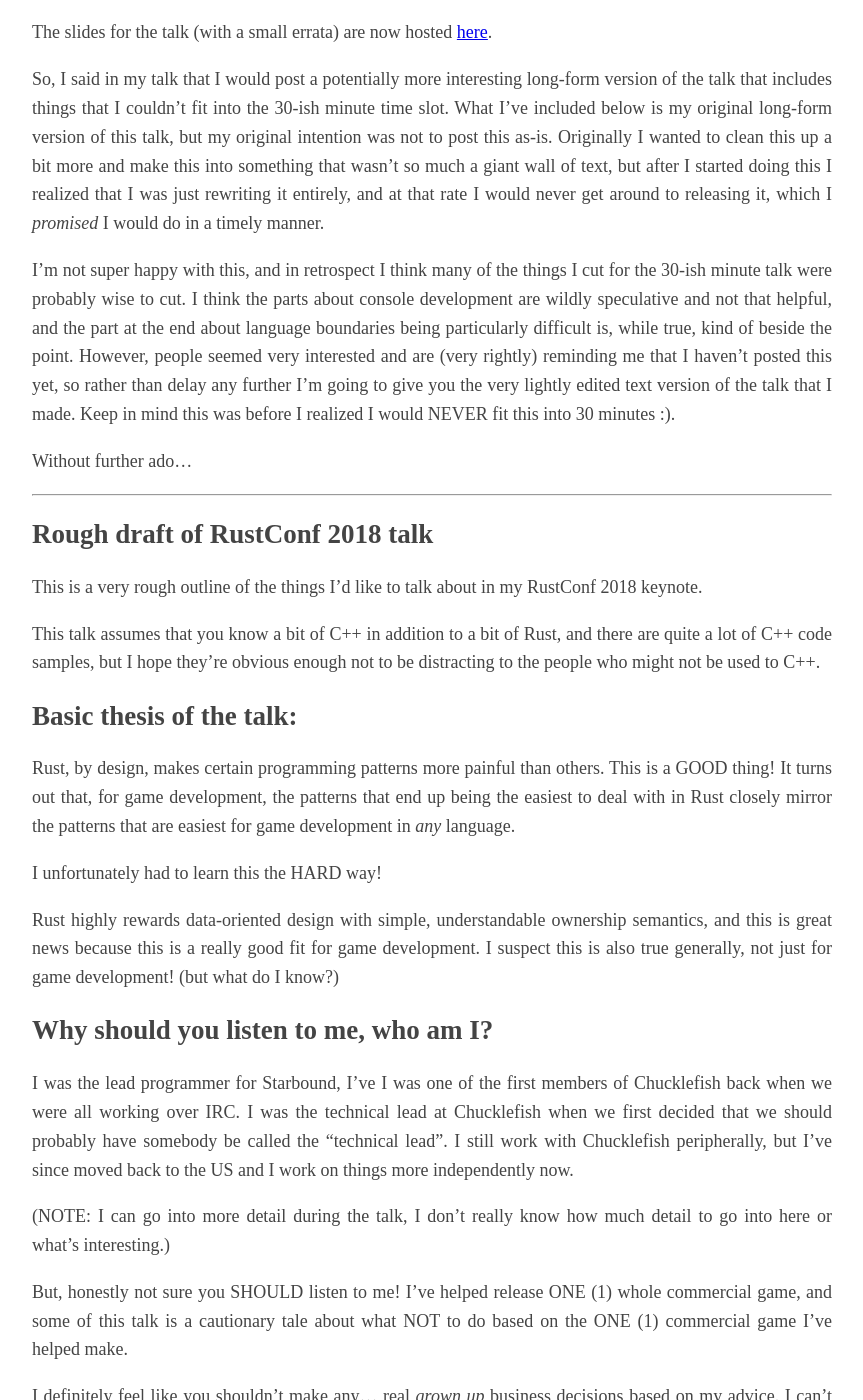
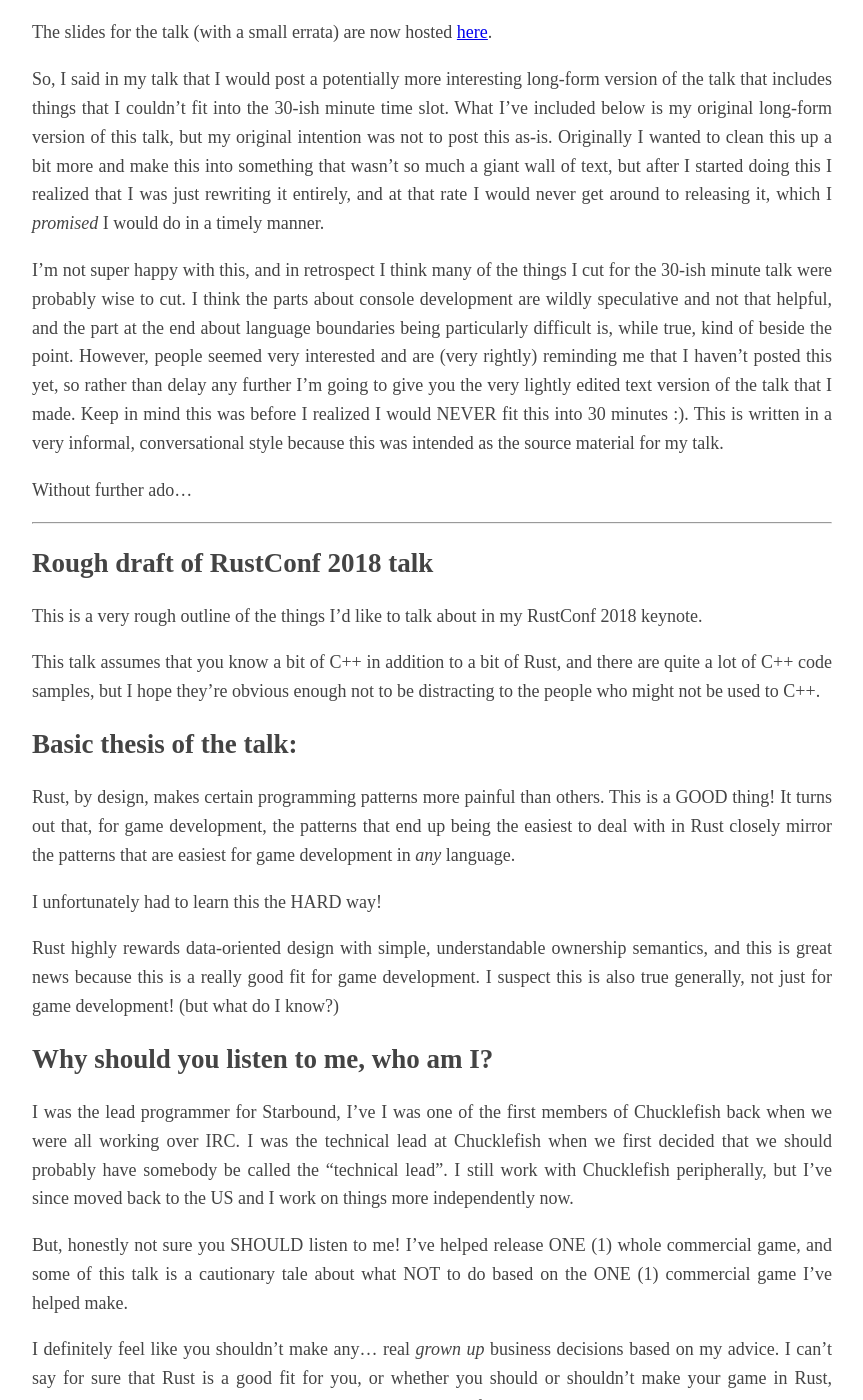
Before and after one commit to kyren/kyren.github.io, a Jekyll site: the page built from _posts/2018-09-14-rustconf-talk.md, in a window 1280 px wide and 1400 px high, scrolled down 404 px. Shown: the whole window, without its empty margins (208-1071 px from the left). Built offline with Jekyll 4.4.1, drawn with Linux system fonts in a browser that asks for light colours; some of the changed lines change nothing that is shown; some of the changed text lies outside the part shown.

Commit message:
remove some needless reviewer notes

````diff
--- a/_posts/2018-09-14-rustconf-talk.md
+++ b/_posts/2018-09-14-rustconf-talk.md
@@ -37,8 +37,9 @@
 and are (very rightly) reminding me that I haven't posted this yet, so rather
 than delay any further I'm going to give you the very lightly edited text
 version of the talk that I made.  Keep in mind this was before I realized I
-would NEVER fit this into 30 minutes :).
-
+would NEVER fit this into 30 minutes :).  This is written in a very informal,
+conversational style because this was intended as the source material for my
+talk.
 
 Without further ado...
 
@@ -74,9 +75,6 @@
 Chucklefish when we first decided that we should probably have somebody be
 called the "technical lead".  I still work with Chucklefish peripherally, but
 I've since moved back to the US and I work on things more independently now.
-
-(NOTE: I can go into more detail during the talk, I don't really know how much
-detail to go into here or what's interesting.)
 
 But, honestly not sure you SHOULD listen to me!  I've helped release ONE (1)
 whole commercial game, and some of this talk is a cautionary tale about what NOT
@@ -1037,10 +1035,6 @@
 lot of problems and poke a LOT of holes and probably end up with some
 mega-objects.  Just for a nice visceral reaction, let's look at the actual,
 *for-real* Player class inside Starbound as of the current version:
-
-(NOTE: This is huge, I don't know whether I *need* to include the whole thing,
-but just the length is pretty illuminating.  Maybe I'll just scroll through it
-really fast?)
 
 ```cpp
 class Player :
@@ -2496,14 +2490,12 @@
 ```
 
 I like this pattern, because this is, if you squint, almost like a sort of
-global type registry like you might find in Java.  (NOTE: I vaguely remember a
-bunch of Java frameworks having this, allowing you to specify type names in
-config files based on type registries... somewhere)  It feels a bit "enterprisey",
-but it's quite useful!  It is *also* similar (again, if you squint) to very
-full-featured all encompassing engines with built-in editors, where you might say
-add a component type through some menu or GUI and it ends up being stored in
-some project config file.  In this case, instead of a project config file it's
-simply a bit of auxiliary rust code.
+global type registry like you might find in Java.  It feels a bit
+"enterprisey", but it's quite useful!  It is *also* similar (again, if you
+squint) to very full-featured all encompassing engines with built-in editors,
+where you might say add a component type through some menu or GUI and it ends
+up being stored in some project config file.  In this case, instead of a
+project config file it's simply a bit of auxiliary rust code.
 
 This pattern ends up being very useful!  Imagine you have some game state that
 can be loaded from a JSON config file.  Each resource and component can be
@@ -2734,7 +2726,3 @@
 I didn't really get a chance to talk about all the benefits of Rust or talk
 about my experiences with Rust in general, because I only have 30 minutes and
 this is probably way longer than 30 minutes at this point.
-
-(NOTE: I wanted to talk also about porting rust to consoles and the
-architectural patterns there, but this talk is *so long* already I just don't
-think it will fit)
````
